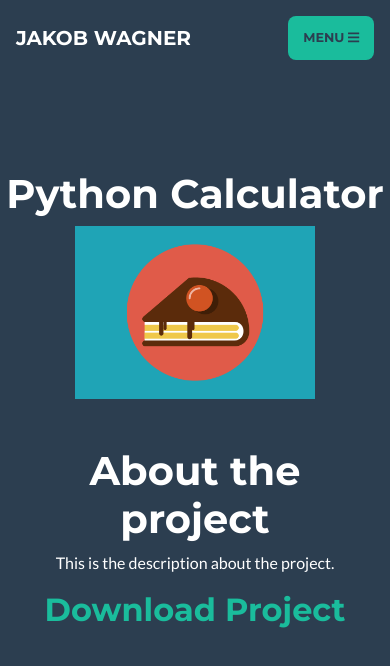
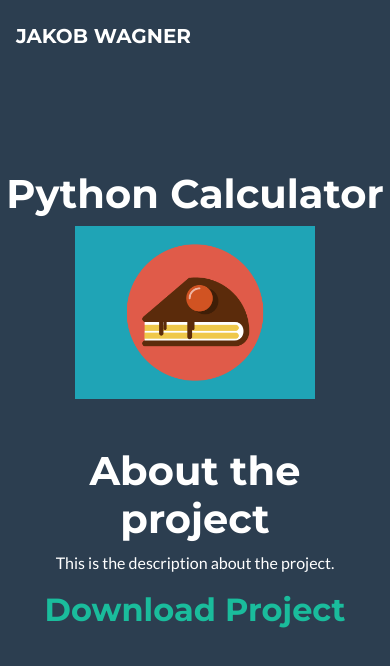
Before and after one commit to Bluedragon271999/Bluedragon271999.github.io, a plain HTML site: page Python.html in a window 390 px wide. Drawn offline with Linux system fonts and the light colour scheme.

Commit message:
Update Python.html

```diff
--- a/Python.html
+++ b/Python.html
@@ -19,7 +19,7 @@
 <body id="page-top" class="bg-secondary">
     <nav class="navbar navbar-expand-lg bg-secondary text-uppercase fixed-top" id="mainNav">
         <div class="container">
-            <a class="navbar-brand js-scroll-trigger" href="index.html">Jakob Wagner</a><button class="navbar-toggler navbar-toggler-right text-uppercase font-weight-bold bg-primary text-secondary rounded" type="button" data-toggle="collapse" data-target="#navbarResponsive" aria-controls="navbarResponsive" aria-expanded="false" aria-label="Toggle navigation">Menu <i class="fas fa-bars"></i></button>
+            <a class="navbar-brand js-scroll-trigger" href="index.html">Jakob Wagner</a>
             <div class="collapse navbar-collapse bg-secondary" id="navbarResponsive">
                 <ul class="navbar-nav ml-auto">
                     <li class="nav-item mx-0 mx-lg-1"><a class="nav-link py-3 px-0 px-lg-3 rounded js-scroll-trigger bg-primary" href="index.html">Home</a></li>
```
